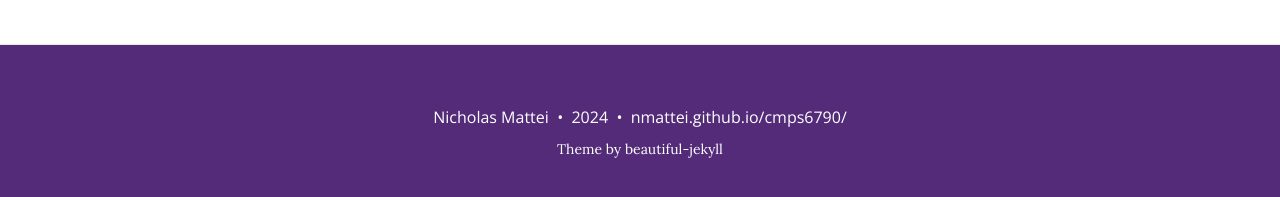
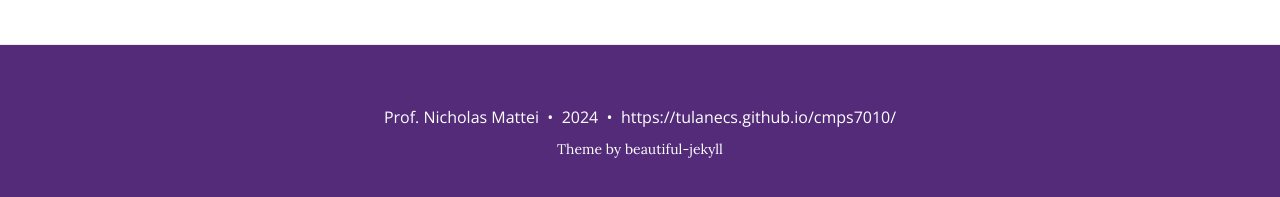
Before and after one commit to TulaneCS/cmps7010, a Jekyll site: the page built from index.md, in a window 1280 px wide and 900 px high, scrolled down 1309 px. Shown: the part 690-887 px from the top of the window. Built offline with Jekyll 4.4.1, drawn with Linux system fonts in a browser that asks for light colours; nearby versions of some CDN libraries.

Commit message:
yaml fix

```diff
--- a/_config.yml
+++ b/_config.yml
@@ -64,7 +64,7 @@ footer-link-col: "#FFFFFF"
 # Change all these values or delete the ones you don't want.
 # Important: you must keep the "name" parameter, everything else you can remove
 author:
-  name: Nicholas Mattei
+  name: Prof. Nicholas Mattei
 
 # Select your active Social Network Links.
 # Uncomment the links you want to show in the footer and add your information to each link.
@@ -97,7 +97,7 @@ author:
 
 # How to display the link to the website in the footer
 # Remove this if you don't want a link in the footer
-url-pretty: "nmattei.github.io/cmps6790/"  # eg. "deanattali.com/beautiful-jekyll"
+url-pretty: "https://tulanecs.github.io/cmps7010/"  # eg. "deanattali.com/beautiful-jekyll"
 
 # --- Web Statistics Section --- #
 
```
